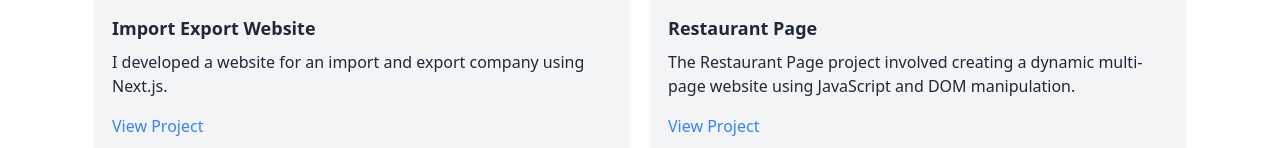
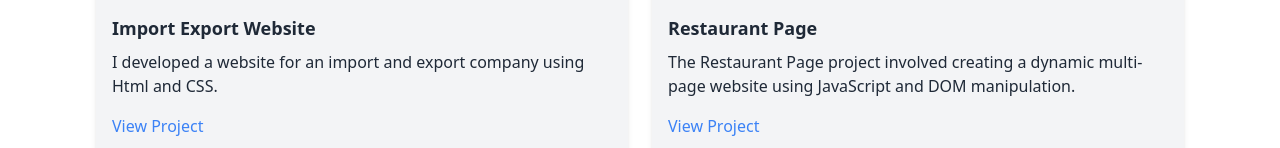
Before and after one commit to friatweldekidan/sample-portfolio, a Next.js app: page / in a window 1280 px wide. Shown: the part 1266-1414 px from the top of the page. Built offline with nearby package versions, Linux system fonts and the light colour scheme.

Commit message:
Portfolio page updated

```diff
--- a/src/app/components/Portfolio.tsx
+++ b/src/app/components/Portfolio.tsx
@@ -19,7 +19,7 @@ const projects = [
   {
     id: 3,
     name: 'Import Export Website',
-    description: 'I developed a website for an import and export company using Next.js.',
+    description: 'I developed a website for an import and export company using Html and CSS.',
     link: 'https://lijuimportexport.com/',
     img: '/projects/img3.png',
   },
```
